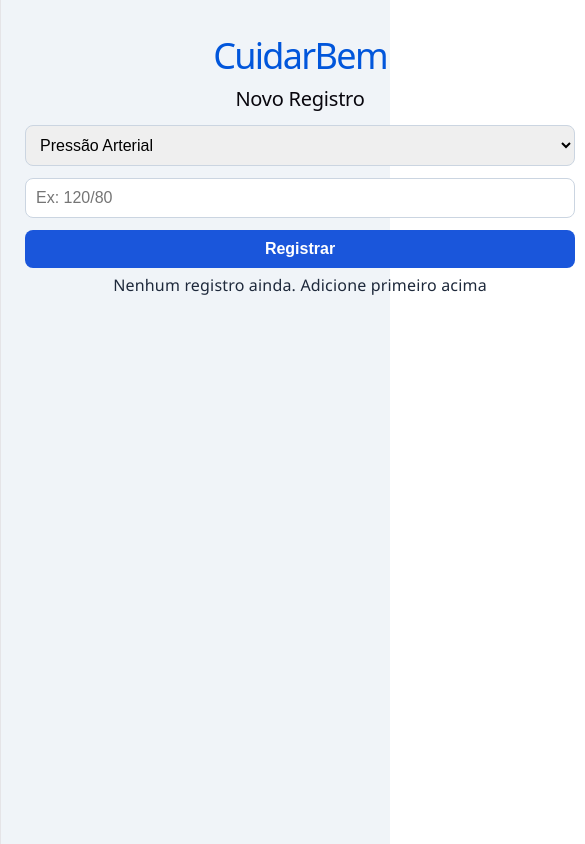
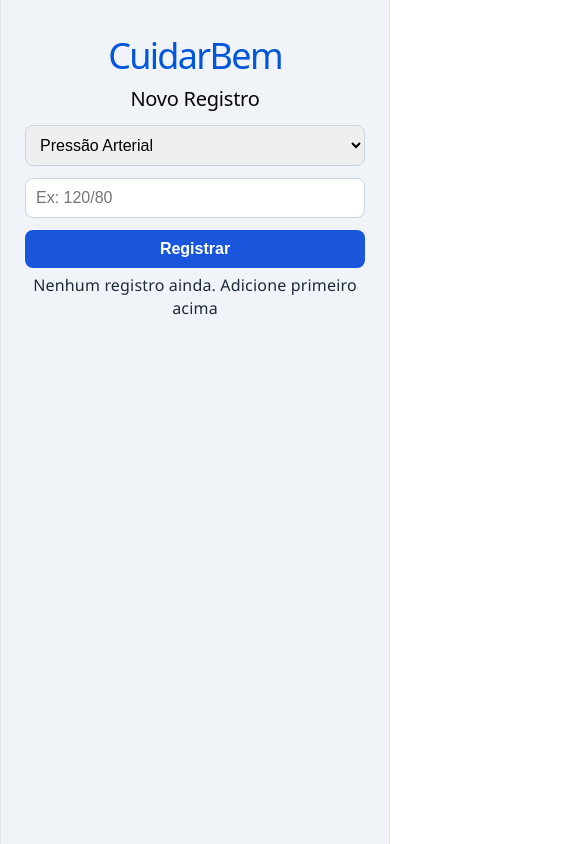
Before and after one commit to Josiane-Goncalves/cuidarbem, a React (Vite) app: page / in a window 390 px wide. Shown: the whole page, 585 px wide, since content can reach past the window. Built offline with nearby package versions, Linux system fonts and the light colour scheme.

Commit message:
fix: responsividade mobile

```diff
--- a/src/App.css
+++ b/src/App.css
@@ -1,4 +1,12 @@
 /* ======== Layout geral ======== */
+* {
+  box-sizing: border-box;
+}
+
+html, body {
+  overflow-x: hidden;
+}
+
 body {
     margin: 0;
     font-family: 'Segoe UI', system-ui, sans-serif;
@@ -7,6 +15,7 @@ body {
 }
 
 #root {
+    width: 100%;
     max-width: 600px;
     margin: 0 auto;
     padding: 24px;
```
